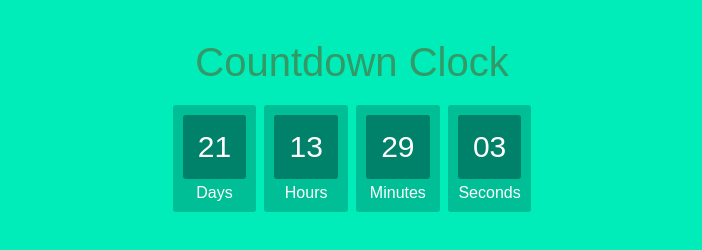
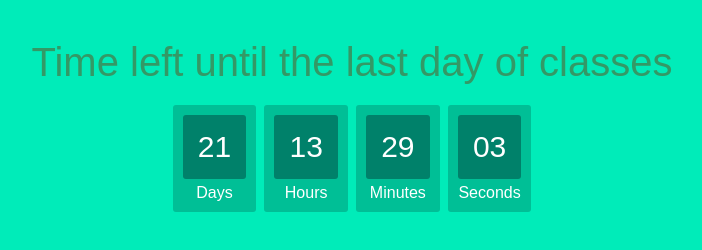
Before and after one commit to chingiz/semestimer, a plain HTML site: page index.html in a window 1280 px wide. Shown: the whole page, without its empty margins (288-990 px from the left). Drawn offline with Linux system fonts and the light colour scheme.

Commit message:
corrections

```diff
--- a/index.html
+++ b/index.html
@@ -5,7 +5,7 @@
   <link rel="stylesheet" type="text/css" href="style.css" />
 </head>
 <body>
-<h1>Countdown Clock</h1>
+<h1>Time left until the last day of classes</h1>
 <div id="clockdiv">
   <div>
     <span class="days"></span>
```
